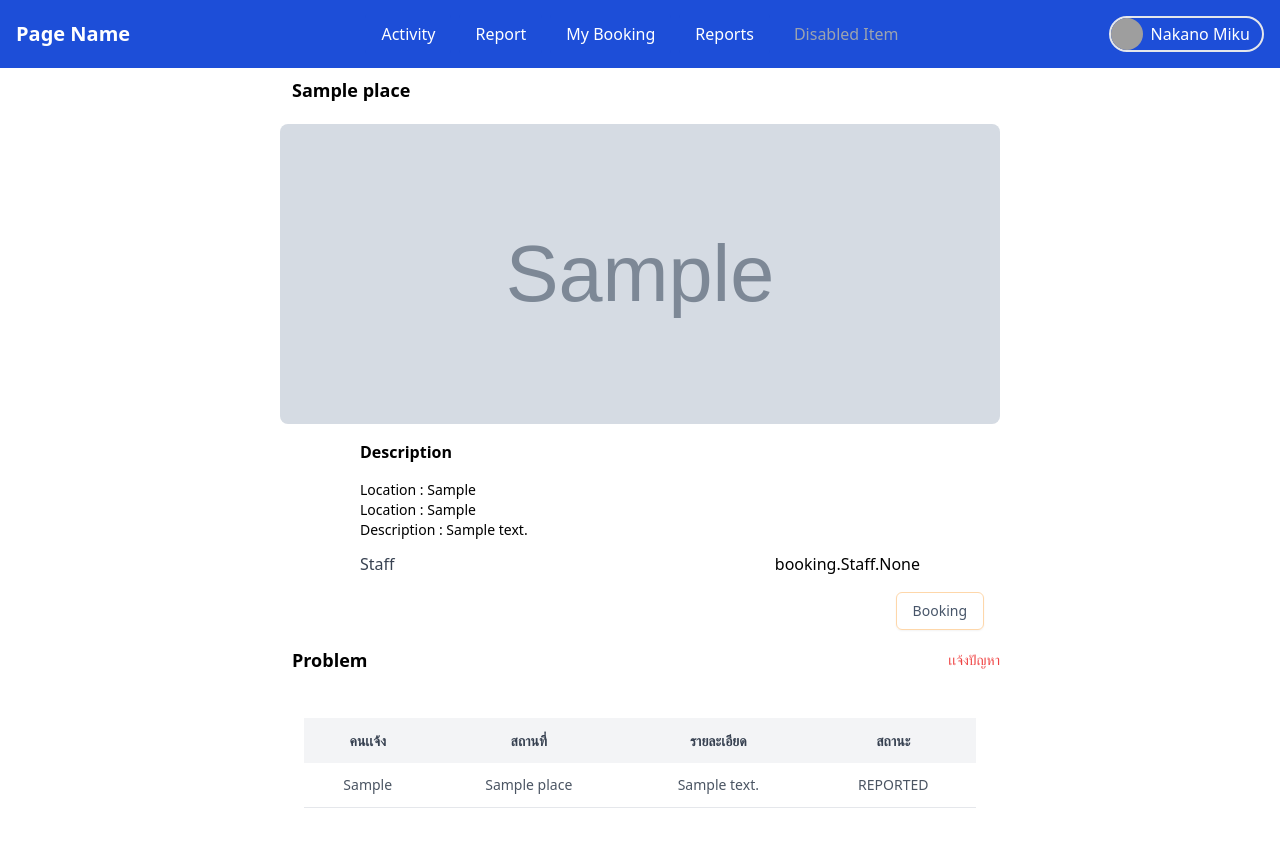
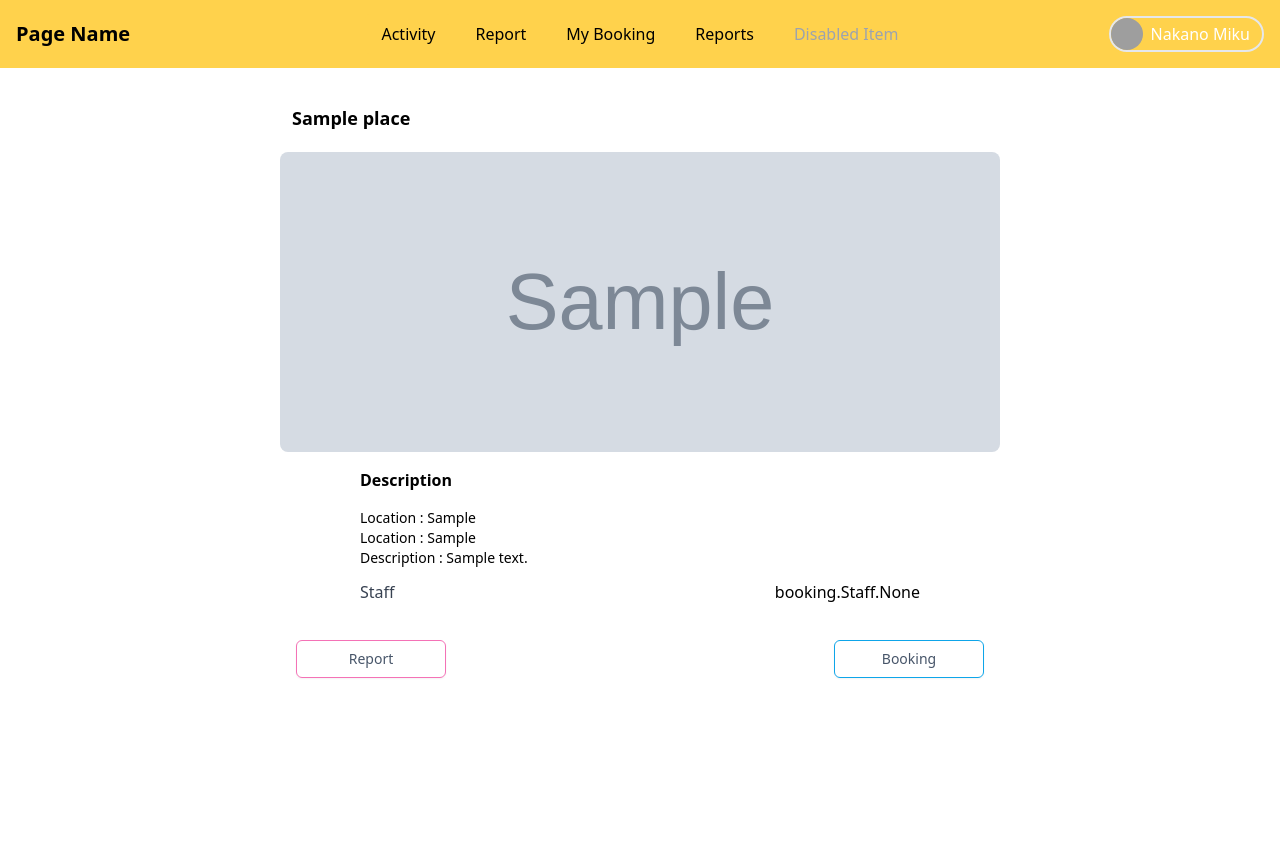
Before and after one commit to pp811010/activityapp, a Django app: page /booking/place/1 in a window 1280 px wide. After the commit the page ends 678 px from the top, so only its background shows below. Run offline with Django 5.2, Linux system fonts and the light colour scheme; tables that the repository leaves empty hold one stand-in row (values such as "Sample post"); grey boxes marked "Sample" are stand-in pictures; some libraries are stand-ins or nearby versions; grey boxes are pictures that could not be loaded.

Commit message:
รวมกันเเล้ว

```diff
--- a/activitybookingapp/activitybookingapp/settings.py
+++ b/activitybookingapp/activitybookingapp/settings.py
@@ -80,7 +80,7 @@
         "ENGINE": "django.db.backends.postgresql",
         "NAME": "activitybooking",
         "USER": "postgres",
-        "PASSWORD": "wanzaza123",
+        "PASSWORD": "pp811010_Za",
         "HOST": "localhost",
         "PORT": "5432",
     }
--- a/activitybookingapp/booking/templates/activity.html
+++ b/activitybookingapp/booking/templates/activity.html
@@ -11,6 +11,7 @@
 
 {% block content %}
 
+   <div class='pt-16'>
         <div class=" flex flex-col text-center text-5xl font-semibold justify-center bg-cover bg-center h-80 w-full text-white" style="background-image: url('https://images.unsplash.com/photo-1503198129995-3f110c24aaa0?q=80&w=1934&auto=format&fit=crop&ixlib=rb-4.0.3&ixid=M3wxMjA3fDB8MHxwaG90by1wYWdlfHx8fGVufDB8fHx8fA%3D%3D ');">
             Football
         </div>
@@ -28,7 +29,7 @@
                         <p class="text-sm text-gray-500 mb-2 ">Location : {{i.location}}</p>
                         <p class="text-sm text-gray-500 mb-2 ">Deception : {{ i.description|truncatewords:3 }}</p>
                         <hr class="my-4">
-                    <p class="text-sm text-amber-500 mb-2 text-[#F86F03]">Manage by <span style="color: black;">:   {{i.staff}}</span> </p>
+                        <p class="text-sm  mb-2 text-[#F86F03]">Manage by <span style="color: black;">:   {{i.staff}}</span> </p>
                     </div>
                 </a>
                 {% endfor %}
@@ -44,4 +45,5 @@
         </div> {% endcomment %}
 
     </div>
+   </div>
 {% endblock %}
--- a/activitybookingapp/booking/templates/booking.html
+++ b/activitybookingapp/booking/templates/booking.html
@@ -2,8 +2,8 @@
 {% block title %}Booking {{booking.id}}{% endblock %}
 
 {% block content %}
-    <div class='flex items-center justify-center px-20 py-10'>
-        <div class='p-10 rounded-sm shadow-md w-[600px]'>
+    <div class='flex items-center justify-center px-20 py-28 bg-slate-100'>
+        <div class='p-10 rounded-3xl shadow-md w-[600px] bg-white'>
             <p class='text-lg font-normal'>Booking</p>
             <p class="text-[10px] text-gray-500">{{booking}}</p>
             <div class="mt-4 p-3 flex flex-col gap-2">
--- a/activitybookingapp/booking/templates/layout.html
+++ b/activitybookingapp/booking/templates/layout.html
@@ -10,7 +10,7 @@
         <script src="https://cdn.tailwindcss.com"></script>
     {% endblock  %}
     </head>
-    <body class="w-full h-full min-h-screen">
+    <body class="w-full h-full min-h-screen ">
         {% block content %}
         {% endblock  %}
     </body>
--- a/activitybookingapp/booking/templates/mybooking.html
+++ b/activitybookingapp/booking/templates/mybooking.html
@@ -3,7 +3,7 @@
 	<title>My Booking</title>
 {% endblock %}
 {% block content %}
-<div class="px-60 py-20">
+<div class="px-60 py-36">
 	<div class="flex  items-center justify-end space-y-1">
 		<div>
 			<p>Hello,</p>
--- a/activitybookingapp/booking/templates/nav.html
+++ b/activitybookingapp/booking/templates/nav.html
@@ -7,36 +7,36 @@
 </head>
 <div class="w-full">
     <header>
-        <nav class="flex fixed items-center justify-center bg-blue-700 p-3 w-full">
-          <div class="flex items-center justify-between flex-wrap bg-blue-700 w-full">
+        <nav class="flex fixed items-center justify-center bg-[#FFD24C] p-3 w-full">
+          <div class="flex items-center justify-between flex-wrap bg-[#FFD24C] w-full">
             <div class="flex w-2/12 justify-start p-1">
-              <h1 class="font-bold text-xl text-white" id="show-title">Page Name</h1>
+              <h1 class="font-bold text-xl " id="show-title">Page Name</h1>
             </div>
             <ul class="flex justify-center gap-2 w-8/12 px-2">
               <li class="flex">
                 <a href="{% url 'activity' %}"
-                class="text-center block rounded py-2 px-4 bg-blue-700 hover:bg-blue-500 text-white duration-300"
+                class="text-center block rounded py-2 px-4 bg-[#FFD24C] hover:bg-[#FFE69A]  duration-300"
                 >
                   Activity
                 </a>
               </li>
               <li class="flex">
                 <a href="{% url 'report-form' %}"
-                class="text-center block rounded py-2 px-4 bg-blue-700 hover:bg-blue-500 text-white duration-300"
+                class="text-center block rounded py-2 px-4 FFE69A hover:bg-[#FFE69A]  duration-300"
                 >
                   Report
                 </a>
               </li>
               <li class="flex ">
                 <a href="{% url 'mybooking' %}"
-                class="text-center block rounded py-2 px-4 bg-blue-700 hover:bg-blue-500 text-white duration-300"
+                class="text-center block rounded py-2 px-4 FFE69A hover:bg-[#FFE69A]  duration-300"
                 >
                   My Booking
                 </a>
               </li>
               <li class="flex ">
                 <a href="{% url 'report-list' %}"
-                class="text-center block rounded py-2 px-4 bg-blue-700 hover:bg-blue-500 text-white duration-300"
+                class="text-center block rounded py-2 px-4 FFE69A hover:bg-[#FFE69A]  duration-300"
                 >
                   Reports
                 </a>
--- a/activitybookingapp/booking/templates/placedetail.html
+++ b/activitybookingapp/booking/templates/placedetail.html
@@ -2,7 +2,7 @@
 {% block title %}{{Booking }}{{booking.id}}{% endblock %}
 
 {% block content %}
-<div class="flex h-screen p-7 justify-center">
+<div class="flex h-screen p-7 justify-center pt-14">
 
 
     <!-- Right Content -->
@@ -25,16 +25,11 @@
             </div>
           </div>
       </div>
-      <div class='flex justify-end'>
-        <a href="{% url 'placebooking1' place.id %}"><button class="m-4 rounded-md border border-orange-200 py-2 px-4 text-center text-sm transition-all shadow-sm hover:shadow-lg text-slate-600 hover:text-white hover:bg-sky-500 hover:border-slate-800 focus:text-white focus:bg-slate-800 focus:border-slate-800 active:border-slate-800 active:text-white active:bg-slate-800 disabled:pointer-events-none disabled:opacity-50 disabled:shadow-none">Booking</button></a>
+      <div class='flex justify-between mt-5'>
+        <a href="{% url 'report-form' %}"><button class="m-4 w-[150px] rounded-md border border-pink-400 py-2 px-4 text-center text-sm transition-all shadow-sm hover:shadow-lg text-slate-600 hover:text-white hover:bg-pink-500 hover:border-pink-400 focus:text-white focus:bg-pink-800 focus:border-slate-800 active:border-slate-800 active:text-white active:bg-slate-800 disabled:pointer-events-none disabled:opacity-50 disabled:shadow-none">Report</button></a>
+        <a href="{% url 'placebooking1' place.id %}"><button class="m-4 w-[150px] rounded-md border border-sky-500 py-2 px-4 text-center text-sm transition-all shadow-sm hover:shadow-lg text-slate-600 hover:text-white hover:bg-sky-500 hover:border-sky-500 focus:text-white focus:bg-sky-800 focus:border-slate-800 active:border-slate-800 active:text-white active:bg-slate-800 disabled:pointer-events-none disabled:opacity-50 disabled:shadow-none">Booking</button></a>
       </div>
-
-
-      <div class="mb-5 ml-3 flex justify-between items-center">
-        <h3 class="text-lg font-semibold">Problem</h3>
-        <a href="" class='text-sm text-red-500'>เเจ้งปัญหา</a>
-      </div>
-      <div class='p-6'>
+      {% comment %} <div class='p-6'>
         <table class="w-full text-left table-auto">
             <thead>
                 <tr class="bg-gray-100 text-gray-700 uppercase text-sm leading-normal text-center">
@@ -55,7 +50,7 @@
                 {% endfor %}
             </tbody>
         </table>
-      </div>
+      </div> {% endcomment %}
 
 
     </div>
--- a/activitybookingapp/booking/views.py
+++ b/activitybookingapp/booking/views.py
@@ -61,7 +61,7 @@
         user = request.user
         stu = Student.objects.get(user=user)
 
-        # โหลดข้อมูลจาก body ของ request
+
         data = json.loads(request.body)
         selected_time = data['select_time']  # เช่น [13, 14, 15]
         date_booking = data['date']
```
Also changed, not shown: activitybookingapp/booking/templates/placebooking.html (+7 -7 lines), activitybookingapp/booking/templates/placebooking2.html (+5 -7 lines), activitybookingapp/booking/templates/calender.html (added). Lines whose indentation alone changed are shown as unchanged.
